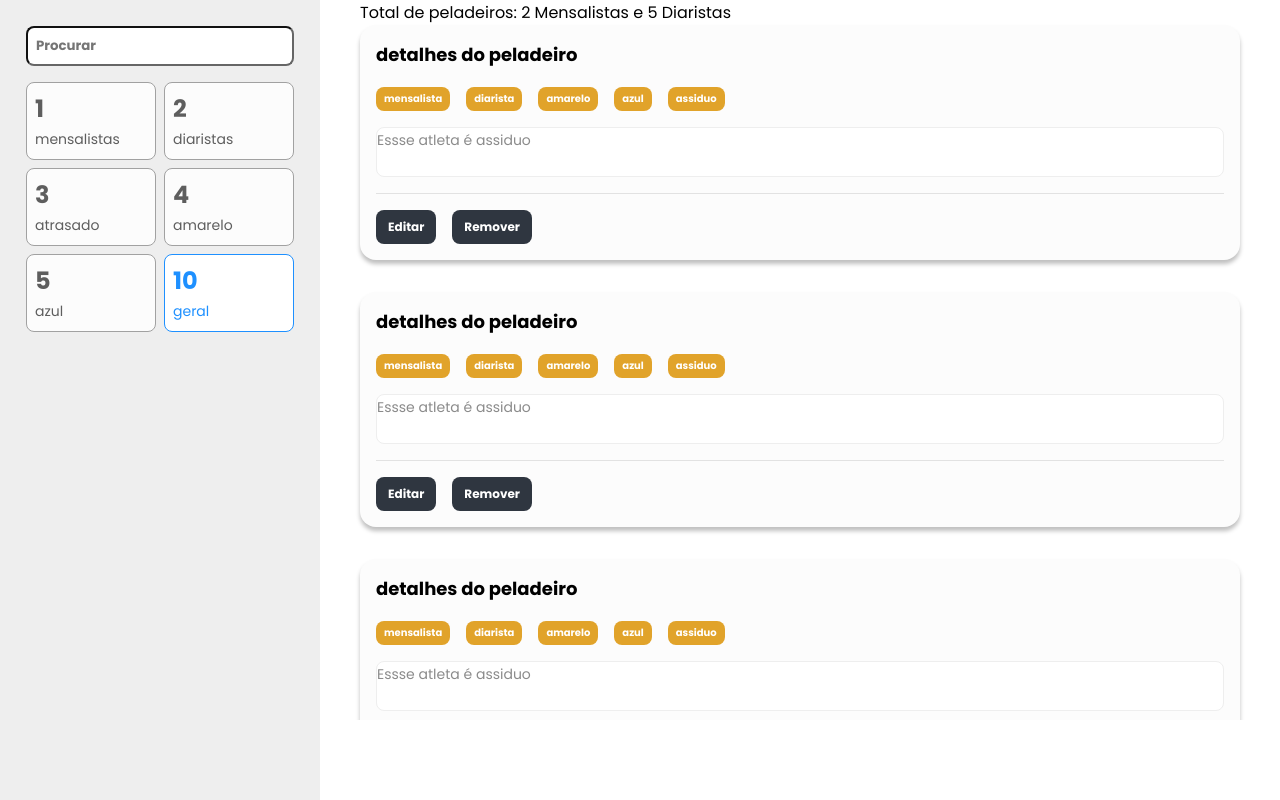
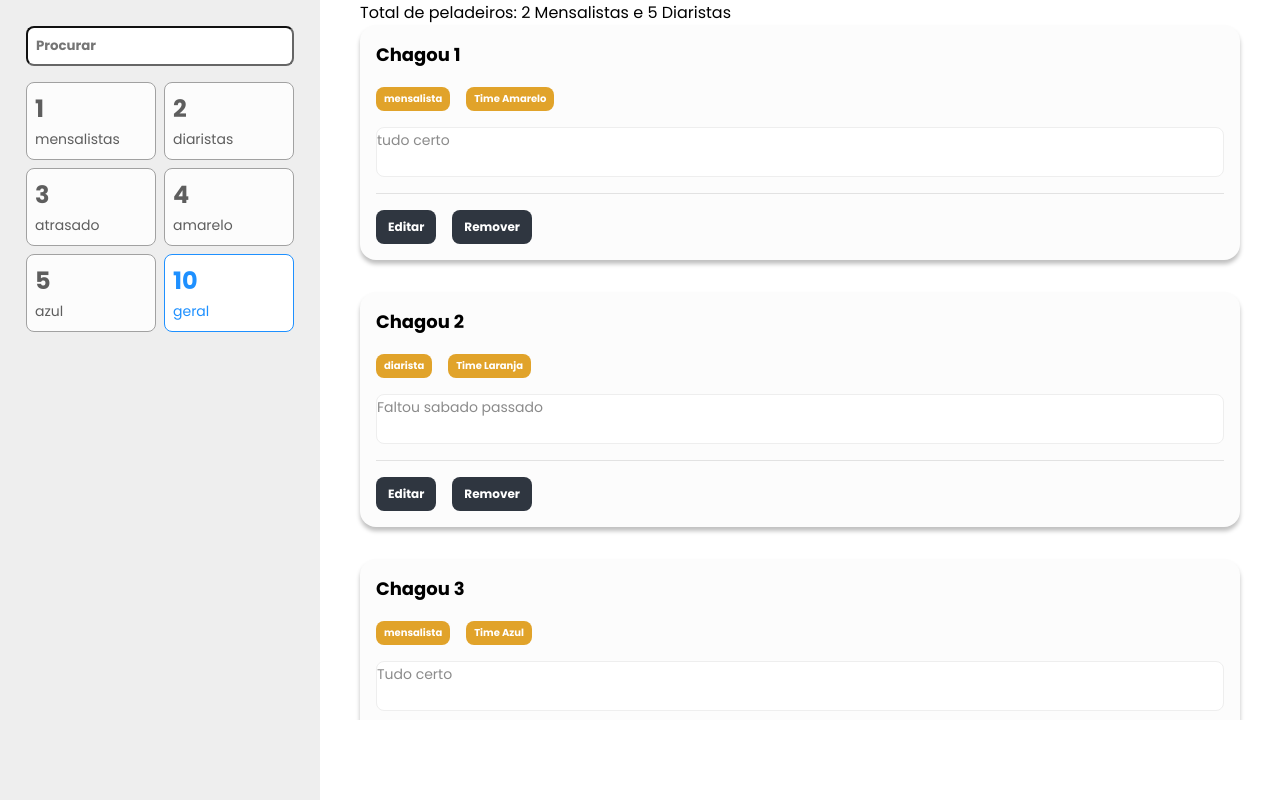
Before and after one commit to jonathandcosta/react_mel, a React (Vite) app in the folder lista_pelada/: page / in a window 1280 px wide. Built offline with nearby package versions, Linux system fonts and the light colour scheme.

Commit message:
chore: componentizing the attributes

```diff
--- a/lista_pelada/src/components/Detalhes/index.tsx
+++ b/lista_pelada/src/components/Detalhes/index.tsx
@@ -1,18 +1,22 @@
 import { useState } from "react";
 import { Acoes, Botao, Card, Descricao, Tag, Titulo } from "./styles";
 
-export const Detalhes = () => {
+type Props = {
+  titulo: string
+  prioridade: string
+  status: string
+  descricao: string
+}
+
+export const Detalhes = ({ descricao, prioridade, status, titulo }: Props) => {
   const [estaEditando, setEstaEditando] = useState(false)
 
   return (
     <Card>
-      <Titulo>detalhes do peladeiro</Titulo>
-      <Tag>mensalista</Tag>
-      <Tag>diarista</Tag>
-      <Tag>amarelo</Tag>
-      <Tag>azul</Tag>
-      <Tag>assiduo</Tag>
-      <Descricao>Essse atleta é assiduo</Descricao>
+      <Titulo>{titulo}</Titulo>
+      <Tag>{prioridade}</Tag>
+      <Tag>{status}</Tag>
+      <Descricao value={descricao} />
       <Acoes>
         {estaEditando ? (
           <>
--- a/lista_pelada/src/containers/Lista/index.tsx
+++ b/lista_pelada/src/containers/Lista/index.tsx
@@ -1,22 +1,37 @@
 import { Detalhes } from "../../components/Detalhes";
 import { Container } from "./styles";
+
+const situacao = [
+  {
+    titulo: "Chagou 1",
+    prioridade: 'mensalista',
+    status: 'Time Amarelo',
+    descricao: 'tudo certo'
+  },
+  {
+    titulo: "Chagou 2",
+    prioridade: 'diarista',
+    status: 'Time Laranja',
+    descricao: 'Faltou sabado passado'
+  },
+  {
+    titulo: "Chagou 3",
+    prioridade: 'mensalista',
+    status: 'Time Azul',
+    descricao: 'Tudo certo'
+  },
+]
 
 export const Lista = () => (
   <Container>
     <p>Total de peladeiros: 2 Mensalistas e 5 Diaristas</p>
     <ul>
-      <li>
-        <Detalhes />
-      </li>
-      <li>
-        <Detalhes />
-      </li>
-      <li>
-        <Detalhes />
-      </li>
-      <li>
-        <Detalhes />
-      </li>
+      {situacao.map((s) => (
+        <li key={s.titulo}>
+          <Detalhes titulo={s.titulo} prioridade={s.prioridade} status={s.status} descricao={s.descricao} />
+        </li>
+      ))}
+
     </ul>
   </Container>
 )
```
